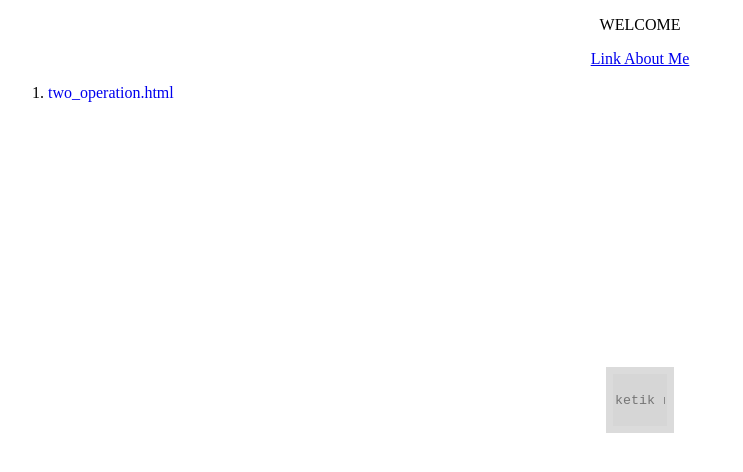
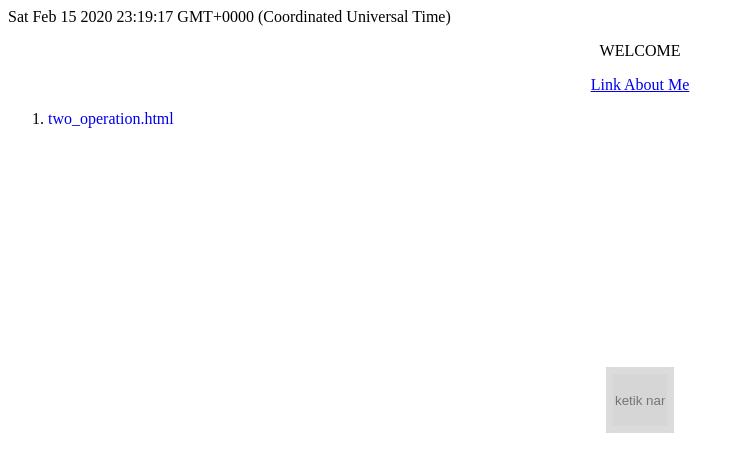
Before and after one commit to AhmadMiftaqudin/personal-web, a plain HTML site: page index.html in a window 1280 px wide. Shown: the whole page, without its empty margins (0-743 px from the left). Drawn offline with Linux system fonts and the light colour scheme.

Commit message:
adding time feature

```diff
--- a/css/style.css
+++ b/css/style.css
@@ -1,5 +1,4 @@
 input[type=text] {
-    font-family: "Inconsolata", monospace;
     position: absolute;
     margin: auto;
     top: 0;
--- a/index.html
+++ b/index.html
@@ -6,8 +6,21 @@
 
         <!-- link to stylesheet -->
         <link rel="stylesheet" type="text/css" href="css/style.css"/>
+
+        <script type="text/javascript">
+            function display_ct() {
+                var refresh=1000;
+                mytime=setTimeout('display_ct()',refresh);
+            }
+            function display_ct() {
+                var x= new Date();
+                document.getElementById('ct').innerHTML = x;
+                display_ct();
+            }
+        </script>
     </head>
-    <body>
+    <body onload=display_ct();>
+        <span id='ct'></span>
         <center>
             <p>WELCOME</p>
             <p><a href="about.html">Link About Me</a></p>
```
